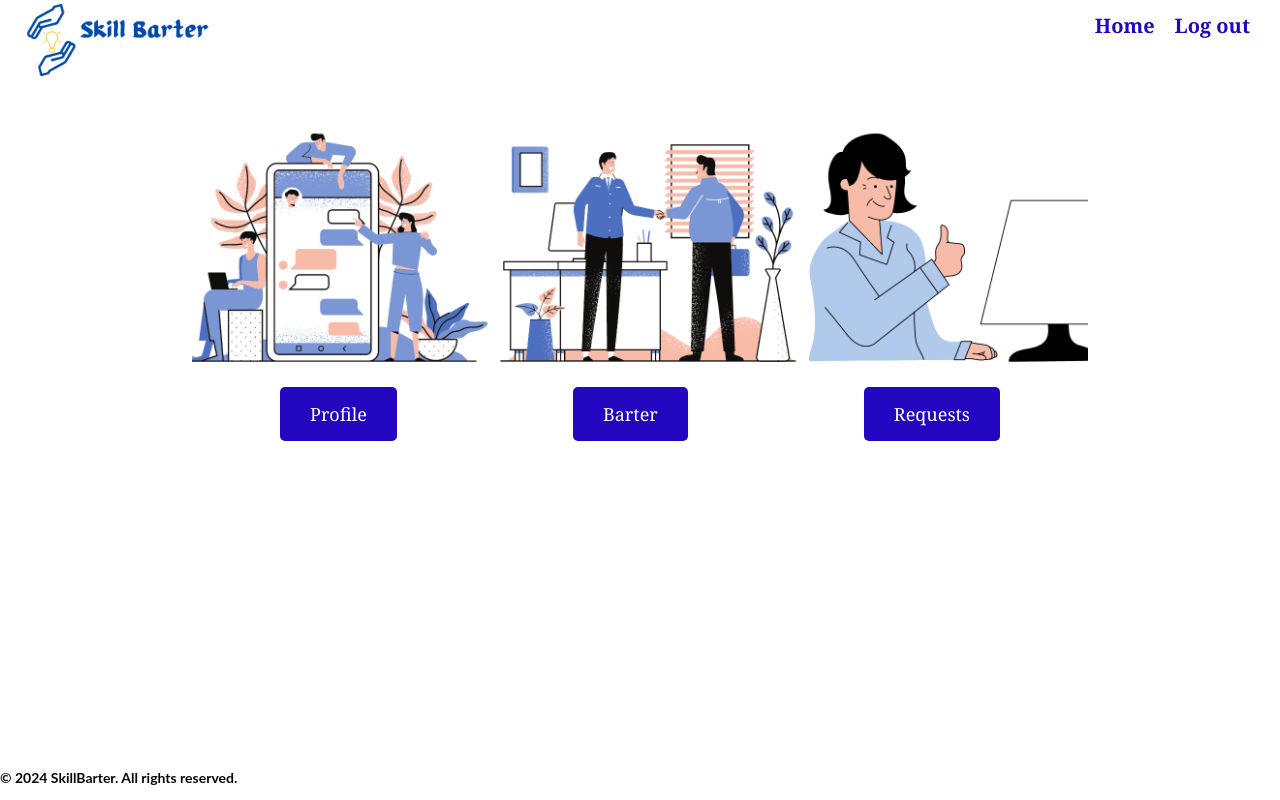
After one commit to SafaFarah/skill_barter, a Flask app: template app/templates/main.html in a window 1280 px wide. The commit adds this page. Run offline with Flask 3, Linux system fonts and the light colour scheme; the template is opened without the code that fills it, so the values that code supplies are empty.

Commit message:
update files

```diff
--- /dev/null
+++ b/app/static/styles/style5.css
@@ -0,0 +1,89 @@
+/* General styles */
+body {
+    background-color: white;
+    font-family: Georgia, serif;
+    margin: 0;
+    padding: 0;
+}
+
+header {
+    background-color: white;
+    padding: 10px;
+    display: flex;
+    align-items: center;
+    justify-content: space-between;
+    height: 30px;
+}
+
+nav {
+    flex: 1;
+}
+
+nav ul {
+    list-style-type: none;
+    margin: 0;
+    padding: 0;
+    display: flex;
+    justify-content: flex-end;
+}
+
+nav ul li {
+    margin-right: 20px;
+}
+
+nav ul li a {
+    color: #2206c0;
+    text-decoration: none;
+    font-weight: bold;
+    font-size: 20px;
+}
+
+/* Logo styles */
+.logo {
+    width: 200px; /* Adjust size as needed */
+    margin-top: 30px;
+}
+
+
+.list {
+    position: relative;
+    max-width: 70%;
+    overflow: hidden;
+    margin: 70px auto 0 auto;
+}
+
+.list img {
+    width: 100%;
+}
+
+.action-buttons {
+    display: flex;
+    justify-content: space-around;
+    margin-top: 20px;
+}
+
+.action-buttons .btn {
+    padding: 15px 30px;
+    background-color: #2206c0;
+    color: #fff;
+    border: none;
+    cursor: pointer;
+    font-size: 18px;
+    border-radius: 5px;
+    text-decoration: none;
+}
+
+.action-buttons .btn:hover {
+    background-color: #031669;
+}
+
+
+footer {
+    position: absolute;
+    font-family: 'Lato', sans-serif;
+    font-size: 14px;
+    font-weight: bold;
+    color: #070707;
+    bottom: 0;
+    left: 0;
+}
--- /dev/null
+++ b/app/templates/main.html
@@ -0,0 +1,33 @@
+<!DOCTYPE html>
+<html lang="en">
+<head>
+    <meta charset="UTF-8">
+    <meta name="viewport" content="width=device-width, initial-scale=1.0">
+    <title>SkillBarter - main</title>
+    <link rel="stylesheet" href="../static/styles/style5.css">
+</head>
+<body>
+    <header>
+        <img src="../static/images/logo.png" alt="SkillBarter Logo" class="logo">
+        <nav>
+            <ul>
+                <li><a href="{{ url_for('index') }}">Home</a></li>
+                <li><a href="{{ url_for('log out') }}">Log out</a></li>
+            </ul>
+        </nav>
+    </header>
+    <main>
+        <div class="list">
+            <img src="../static/images/main.png" alt="Welcome to SkillBarter">
+            <div class="action-buttons">
+                <a  href="{{ url_for('profile', user_id=user_id) }}" class="btn">Profile</a>
+                <a href="{{ url_for('barter') }}" class="btn">Barter</a>
+                <a href="{{ url_for('requests') }}" class="btn">Requests</a>
+            </div>
+        </div>
+    </main>
+    <footer>
+        <p>&copy; 2024 SkillBarter. All rights reserved.</p>
+    </footer>
+</body>
+</html>
--- a/app/templates/signup.html
+++ b/app/templates/signup.html
@@ -3,7 +3,7 @@
 <head>
     <meta charset="UTF-8">
     <meta name="viewport" content="width=device-width, initial-scale=1.0">
-    <title>SkillBarter - Sign In</title>
+    <title>SkillBarter - Sign up</title>
     <link rel="stylesheet" href="../static/styles/style3.css">
 </head>
 <body>
```
Also changed, not shown: app/static/styles/style.css (+27 -46 lines), app/static/styles/style0.css (+19 -16 lines), app/static/styles/style1.css (+36 -42 lines), app/static/styles/style2.css (+0 -12 lines), app/static/styles/style3.css (+21 -14 lines), app/templates/index.html (+8 -8 lines), app/templates/profile.html (+17 -13 lines), app/static/images/main.png (added), app/static/images/stage2.png (deleted), app/static/images/welcome1.png, app/static/images/welcome2.png, app/static/images/welcome3.png, app/static/images/welcome4.png.
